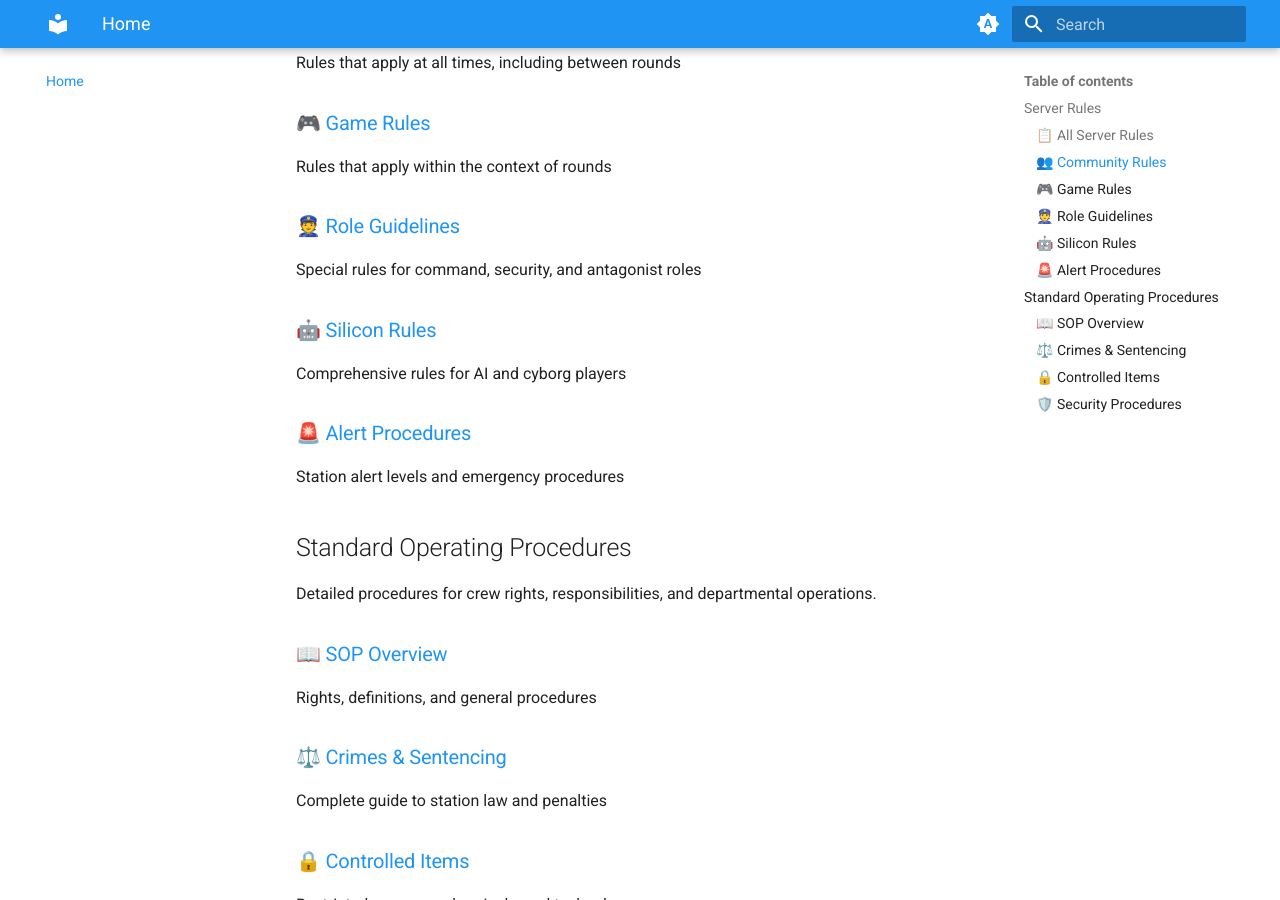
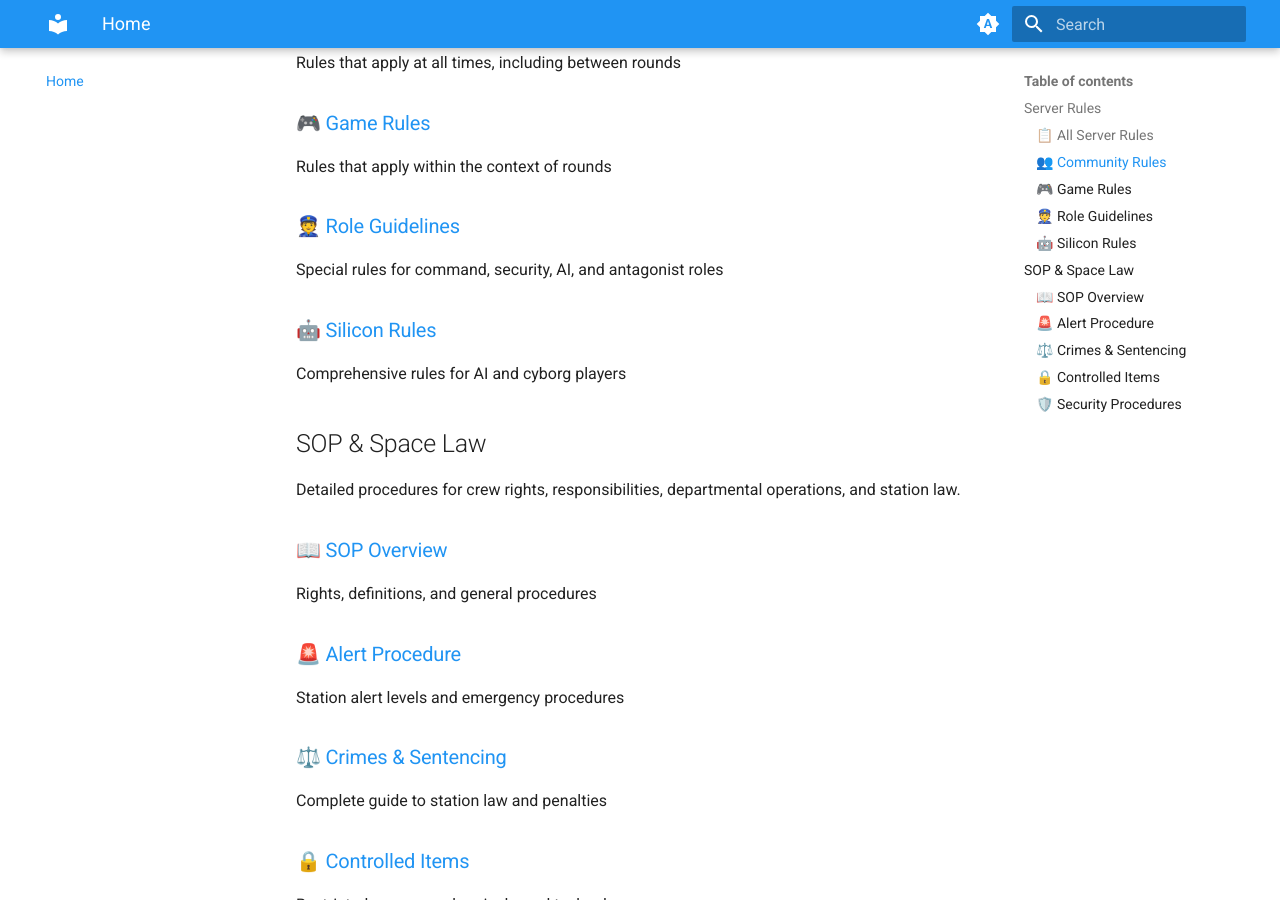
Before and after one commit to AlinaNova21/quantum-blue-site, an MkDocs documentation site: the page built from docs/index.md, in a window 1280 px wide and 900 px high, scrolled down 760 px. Built offline with MkDocs 1.6.1 and Material for MkDocs 9.7.7, drawn with Linux system fonts in a browser that asks for light colours.

Commit message:
Update main index to match SOP & Space Law structure

```diff
--- a/docs/index.md
+++ b/docs/index.md
@@ -27,26 +27,26 @@ The fundamental rules that govern behavior on the Quantum Blue server.
 </div>
 <div class="dept-card" markdown="1">
 <h3><a href="rules/role-rules/">👮 Role Guidelines</a></h3>
-<p>Special rules for command, security, and antagonist roles</p>
+<p>Special rules for command, security, AI, and antagonist roles</p>
 </div>
 <div class="dept-card" markdown="1">
 <h3><a href="rules/silicon-rules/">🤖 Silicon Rules</a></h3>
 <p>Comprehensive rules for AI and cyborg players</p>
 </div>
-<div class="dept-card" markdown="1">
-<h3><a href="rules/alert-procedure/">🚨 Alert Procedures</a></h3>
-<p>Station alert levels and emergency procedures</p>
-</div>
 </div>
 
-## Standard Operating Procedures
+## SOP & Space Law
 
-Detailed procedures for crew rights, responsibilities, and departmental operations.
+Detailed procedures for crew rights, responsibilities, departmental operations, and station law.
 
 <div class="department-grid" markdown="1">
 <div class="dept-card" markdown="1">
 <h3><a href="sop/">📖 SOP Overview</a></h3>
 <p>Rights, definitions, and general procedures</p>
+</div>
+<div class="dept-card" markdown="1">
+<h3><a href="rules/alert-procedure/">🚨 Alert Procedure</a></h3>
+<p>Station alert levels and emergency procedures</p>
 </div>
 <div class="dept-card" markdown="1">
 <h3><a href="sop/crimes/">⚖️ Crimes & Sentencing</a></h3>
```
